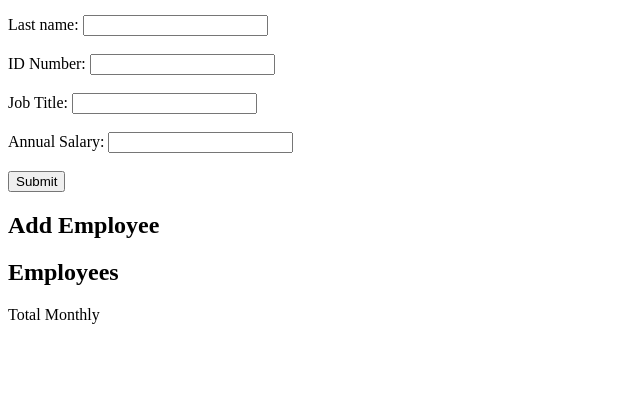
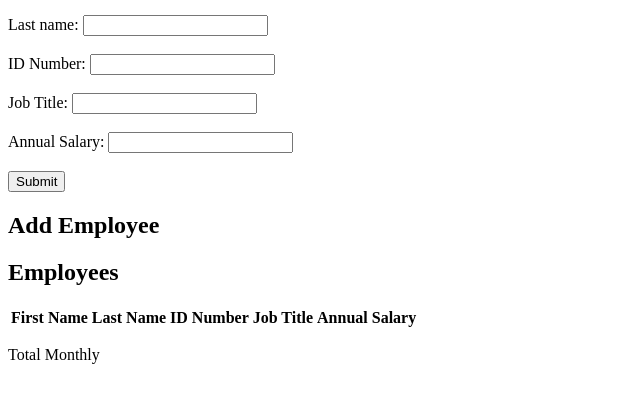
Before and after one commit to JeaneeAllen/weekend-salary-calculator, a website: page index.html in a window 1280 px wide. Shown: the part 104-504 px from the top of the page, without its empty margins (0-640 px from the left). Drawn offline with Linux system fonts and the light colour scheme.

Commit message:
created table w/ fname, lname, ID, Title, Salary

```diff
--- a/index.html
+++ b/index.html
@@ -41,10 +41,28 @@
   <main>
     <h2>Add Employee</h2>
     <h2>Employees</h2>
+    <table id="employee-table">
+      <!-- Req 3: You must use a `<table>` element, where each employee is represented by a single `<tr>`.-->
+      <thead>
+        <!--How to create table: https://www.w3schools.com/tags/tag_table.asp#:~:text=The%20tag%20defines%20an,element%20defines%20a%20table%20cell.-->
+        <tr>
+          <th>First Name</th>
+          <th>Last Name</th>
+          <th>ID Number</th>
+          <th>Job Title</th>
+          <th>Annual Salary</th>
+
+        </tr>
+      </thead>
+
+
+    </table>
   </main>
   <footer>
     <p>Total Monthly</p>
   </footer>
+
+  <script> src = "calculator.js"</script>
 </body>
 
 </html>
```
